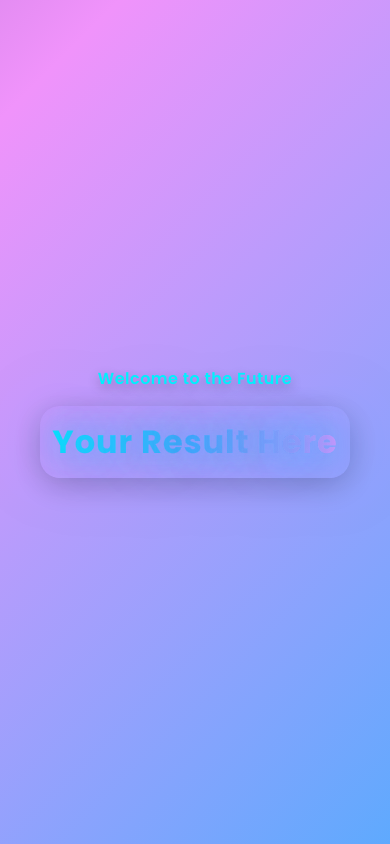
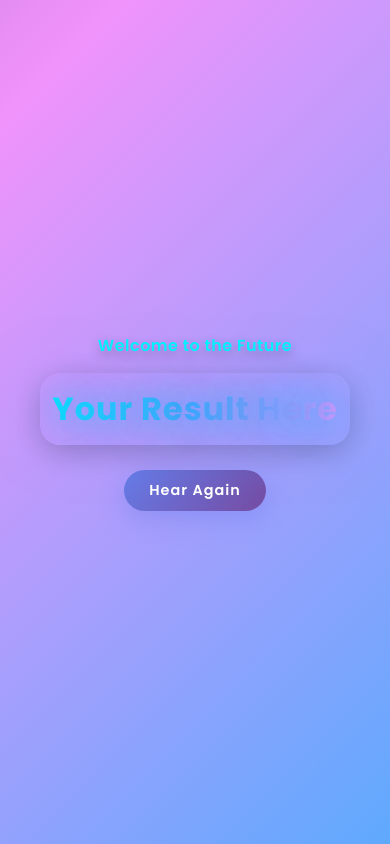
Before and after one commit to RiteshGhuge/Voice-Calculator, a plain HTML site: page index.html in a window 390 px wide. Drawn offline with Linux system fonts and the light colour scheme.

Commit message:
Add 'Hear Again' button to index.html
Added a button to allow users to hear the result again.

```diff
--- a/index.html
+++ b/index.html
@@ -85,6 +85,34 @@
             box-shadow: 0 8px 32px rgba(0, 0, 0, 0.2);
         }
 
+        #hearAgainBtn {
+            margin-top: 40px;
+            padding: 15px 40px;
+            font-size: 1.2rem;
+            font-weight: 600;
+            font-family: 'Poppins', sans-serif;
+            color: #ffffff;
+            background: linear-gradient(135deg, #667eea, #764ba2);
+            border: none;
+            border-radius: 50px;
+            cursor: pointer;
+            box-shadow: 0 8px 24px rgba(102, 126, 234, 0.4);
+            transition: all 0.3s ease;
+            animation: fadeInUp 1s ease-out 0.6s backwards;
+            letter-spacing: 1px;
+        }
+
+        #hearAgainBtn:hover {
+            transform: translateY(-3px);
+            box-shadow: 0 12px 32px rgba(102, 126, 234, 0.6);
+            background: linear-gradient(135deg, #764ba2, #667eea);
+        }
+
+        #hearAgainBtn:active {
+            transform: translateY(-1px);
+            box-shadow: 0 6px 20px rgba(102, 126, 234, 0.5);
+        }
+
         @media (max-width: 768px) {
             #text {
                 font-size: 1.2rem;
@@ -94,6 +122,12 @@
             #result {
                 font-size: 2.5rem;
                 padding: 15px;
+            }
+
+            #hearAgainBtn {
+                font-size: 1rem;
+                padding: 12px 30px;
+                margin-top: 30px;
             }
         }
 
@@ -109,6 +143,12 @@
                 padding: 12px;
                 letter-spacing: 1px;
             }
+
+            #hearAgainBtn {
+                font-size: 0.9rem;
+                padding: 10px 25px;
+                margin-top: 25px;
+            }
         }
 
         @media (min-width: 1200px) {
@@ -120,6 +160,12 @@
             #result {
                 font-size: 4.5rem;
             }
+
+            #hearAgainBtn {
+                font-size: 1.3rem;
+                padding: 18px 50px;
+                margin-top: 50px;
+            }
         }
     </style>
 </head>
@@ -127,6 +173,7 @@
 <body>
     <p id="text">Welcome to the Future</p>
     <h1 id="result">Your Result Here</h1>
+    <button id="hearAgainBtn">Hear Again</button>
     <script src="app.js"></script>
 </body>
 
```
